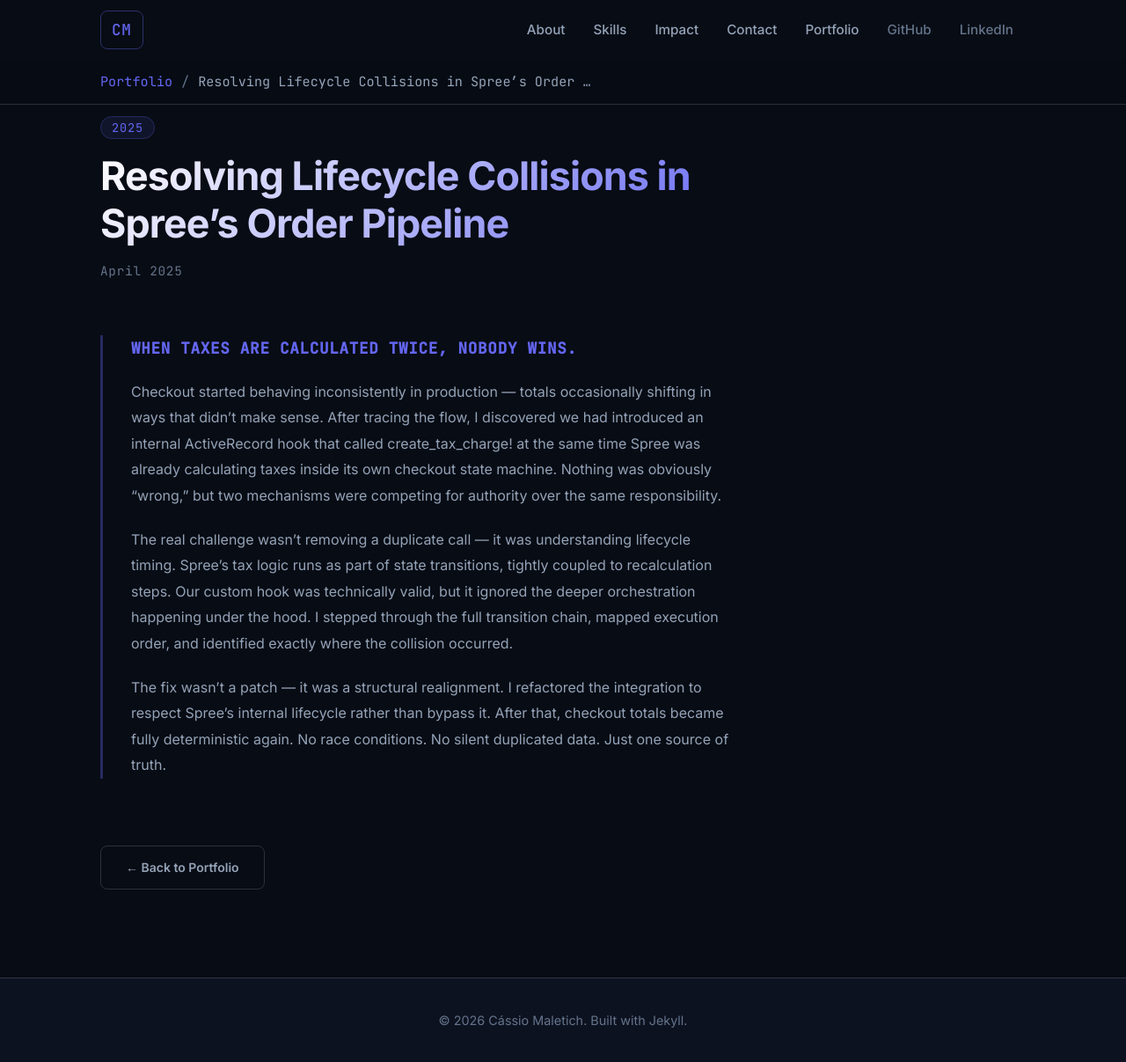
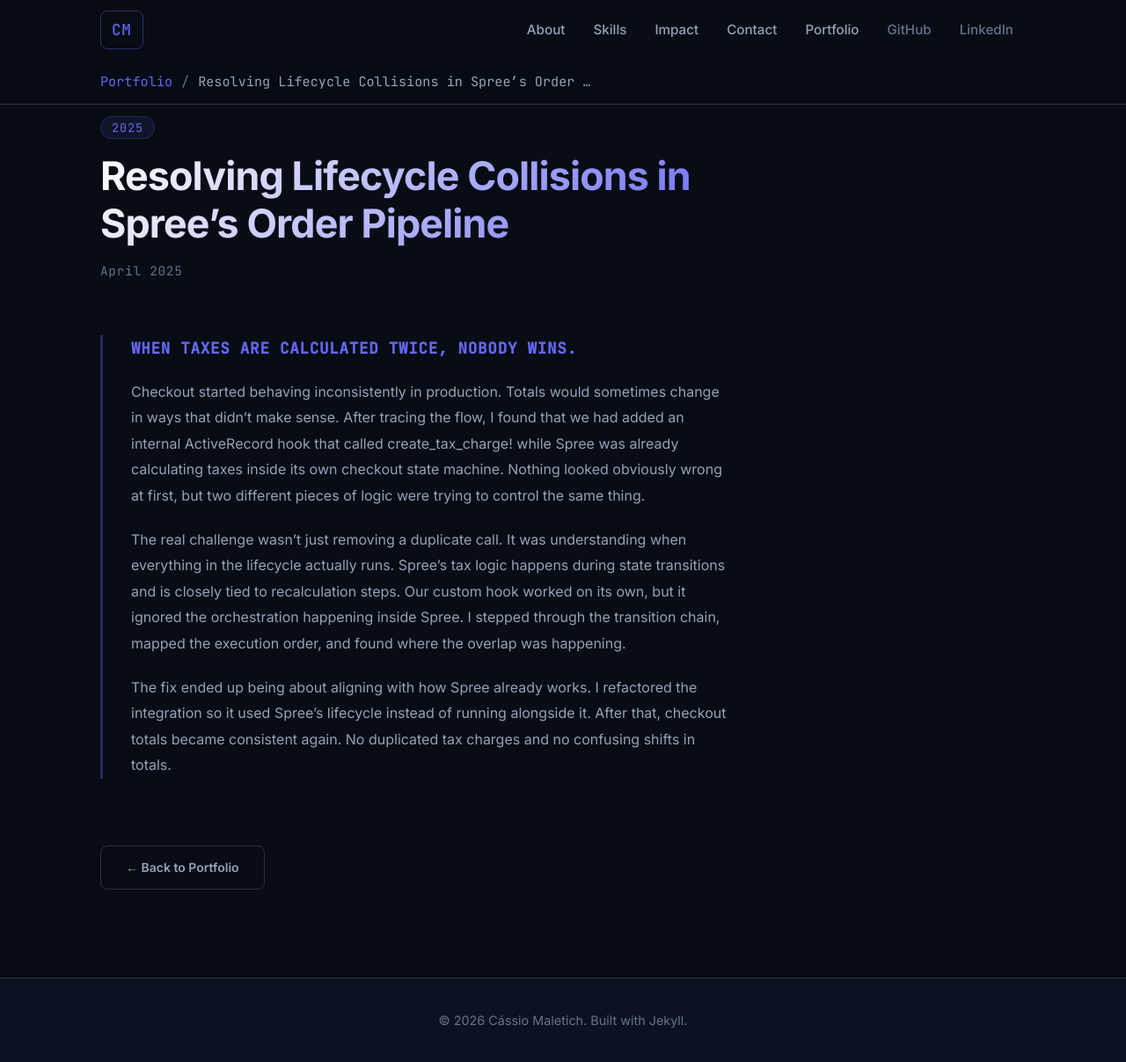
Before and after one commit to cassio-maletich/cassio-maletich.github.io, a Jekyll site: the page built from _posts/2025-04-12-conciliating-spree-order-pipeline.markdown, in a window 1280 px wide and 1208 px high. Shown: the whole window at 88% size. Built offline with Jekyll 4.4.1, drawn with Linux system fonts in a browser that asks for light colours.

Commit message:
Improve text from recent experiences

```diff
--- a/_posts/2025-04-01-restoring-shipment-idempotency.markdown
+++ b/_posts/2025-04-01-restoring-shipment-idempotency.markdown
@@ -6,8 +6,8 @@
 ---
 # Ghost packages don’t scale.
 
-We began seeing something that should have been impossible: duplicate shipments for single orders. Our domain logic explicitly prevented this, yet under certain edge conditions, two shipments were being created. It wasn’t frequent — which made it more dangerous.
+We started seeing something that should not happen: duplicate shipments for a single order. Our domain logic was supposed to prevent that, but under certain conditions two shipments were still being created. It didn’t happen often, which made it harder to spot and easier to miss.
 
-I audited the entire shipment generation pipeline inside Spree, tracing how state transitions, inventory units, and shipment builders interacted. The issue wasn’t a simple validation gap. It was a combination of timing and implicit framework behavior that allowed shipment creation to be triggered more than once when specific transitions overlapped.
+I went through the whole shipment generation flow in Spree, tracing how state transitions, inventory units, and the shipment builders interact. The problem was not just a missing validation. It came from timing and some implicit framework behavior that allowed shipment creation to run more than once when certain transitions overlapped.
 
-Rather than rely on surface-level guards, I implemented domain-level idempotency protections and tightened the shipment creation boundaries. After that, shipment generation became structurally safe instead of conditionally safe. One order. One shipment. Always.
+Instead of adding another guard on top, I added idempotency checks at the domain level and tightened where shipment creation can happen. After that, shipment generation became predictable. One order, one shipment, every time.
--- a/_posts/2025-04-12-conciliating-spree-order-pipeline.markdown
+++ b/_posts/2025-04-12-conciliating-spree-order-pipeline.markdown
@@ -6,8 +6,8 @@
 ---
 # When taxes are calculated twice, nobody wins.
 
-Checkout started behaving inconsistently in production — totals occasionally shifting in ways that didn’t make sense. After tracing the flow, I discovered we had introduced an internal ActiveRecord hook that called create_tax_charge! at the same time Spree was already calculating taxes inside its own checkout state machine. Nothing was obviously “wrong,” but two mechanisms were competing for authority over the same responsibility.
+Checkout started behaving inconsistently in production. Totals would sometimes change in ways that didn’t make sense. After tracing the flow, I found that we had added an internal ActiveRecord hook that called create_tax_charge! while Spree was already calculating taxes inside its own checkout state machine. Nothing looked obviously wrong at first, but two different pieces of logic were trying to control the same thing.
 
-The real challenge wasn’t removing a duplicate call — it was understanding lifecycle timing. Spree’s tax logic runs as part of state transitions, tightly coupled to recalculation steps. Our custom hook was technically valid, but it ignored the deeper orchestration happening under the hood. I stepped through the full transition chain, mapped execution order, and identified exactly where the collision occurred.
+The real challenge wasn’t just removing a duplicate call. It was understanding when everything in the lifecycle actually runs. Spree’s tax logic happens during state transitions and is closely tied to recalculation steps. Our custom hook worked on its own, but it ignored the orchestration happening inside Spree. I stepped through the transition chain, mapped the execution order, and found where the overlap was happening.
 
-The fix wasn’t a patch — it was a structural realignment. I refactored the integration to respect Spree’s internal lifecycle rather than bypass it. After that, checkout totals became fully deterministic again. No race conditions. No silent duplicated data. Just one source of truth.
+The fix ended up being about aligning with how Spree already works. I refactored the integration so it used Spree’s lifecycle instead of running alongside it. After that, checkout totals became consistent again. No duplicated tax charges and no confusing shifts in totals.
```
